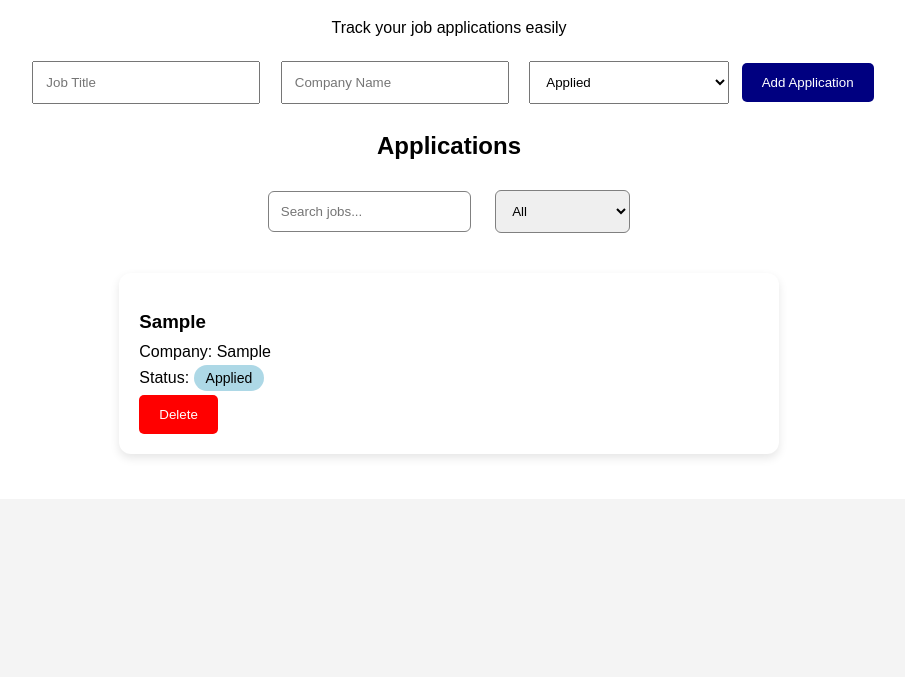
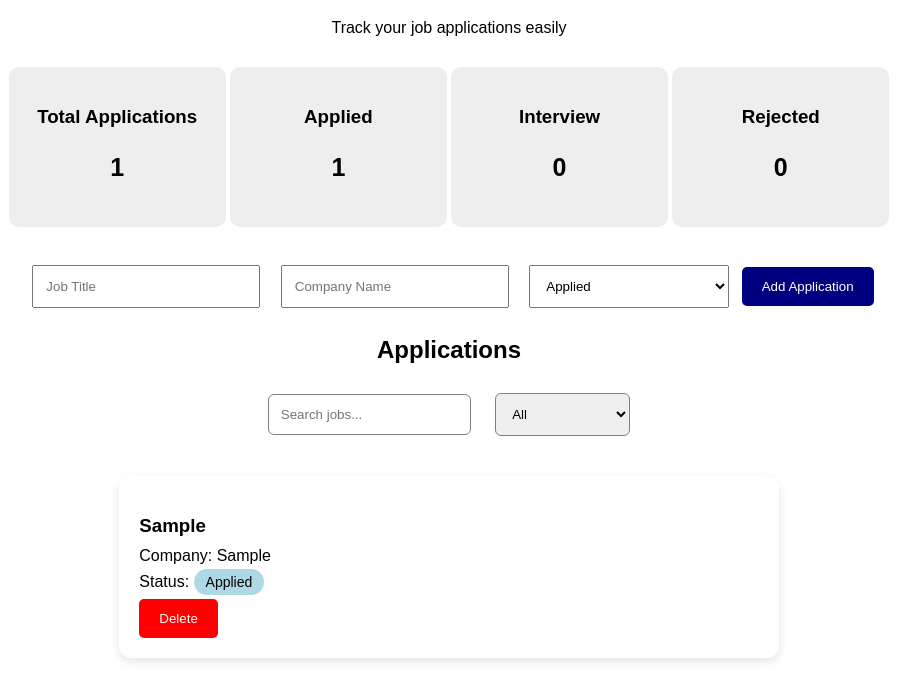
Before and after one commit to Bhoomikagupta61/Job-Tracker, a plain HTML site: page index.html in a window 1280 px wide. Both pictures are taken after typing "Sample", "Sample" into the empty fields and a click on the button "Add Application". Shown: the part 131-808 px from the top of the page, without its empty margins (191-1096 px from the left). Drawn offline with Linux system fonts and the light colour scheme.

Commit message:
Added dashboard features

```diff
--- a/index.html
+++ b/index.html
@@ -13,7 +13,32 @@
     <h1>Job Application Tracker</h1>
 
     <p>Track your job applications easily</p>
+    <div class="dashboard">
 
+    <div class="stat-card">
+        <h3>Total Applications</h3>
+        <p id="totalCount">0</p>
+    </div>
+
+
+    <div class="stat-card">
+        <h3>Applied</h3>
+        <p id="appliedCount">0</p>
+    </div>
+
+
+    <div class="stat-card">
+        <h3>Interview</h3>
+        <p id="interviewCount">0</p>
+    </div>
+
+
+    <div class="stat-card">
+        <h3>Rejected</h3>
+        <p id="rejectedCount">0</p>
+    </div>
+
+</div>
 
     <div class="form-container">
 
--- a/script.js
+++ b/script.js
@@ -1,3 +1,8 @@
+const totalCount = document.getElementById("totalCount");
+const appliedCount = document.getElementById("appliedCount");
+const interviewCount = document.getElementById("interviewCount");
+const rejectedCount = document.getElementById("rejectedCount");
+
 const addBtn = document.getElementById("addBtn");
 const applications = document.getElementById("applications");
 const searchInput = document.getElementById("searchInput");
@@ -7,36 +12,48 @@ const filterStatus = document.getElementById("filterStatus");
 let jobs = JSON.parse(localStorage.getItem("jobs")) || [];
 
 
-// Initial display
+// Load existing jobs
 displayJobs(jobs);
 
 
-// Add application
+
+// Add Job
 addBtn.addEventListener("click", function () {
+
 
     const title = document.getElementById("jobTitle").value;
     const company = document.getElementById("companyName").value;
     const status = document.getElementById("jobStatus").value;
 
 
-    if (title === "" || company === "") {
+
+    if(title === "" || company === ""){
+
         alert("Please fill all fields");
         return;
+
     }
 
 
+
     const job = {
-        title,
-        company,
-        status
+
+        title: title,
+        company: company,
+        status: status
+
     };
+
 
 
     jobs.push(job);
 
+
     saveJobs();
 
+
     displayJobs(jobs);
+
 
 
     document.getElementById("jobTitle").value = "";
@@ -46,22 +63,45 @@ addBtn.addEventListener("click", function () {
 
 
 
-// Display jobs
-function displayJobs(jobList) {
+
+
+// Display Jobs
+function displayJobs(jobList){
 
 
     applications.innerHTML = "";
 
 
-    jobList.forEach(function(job) {
+    updateDashboard();
+
+
+
+    if(jobList.length === 0){
+
+        applications.innerHTML = `
+        <p>No applications found</p>
+        `;
+
+        return;
+
+    }
+
+
+
+
+    jobList.forEach(function(job){
+
 
 
         const index = jobs.indexOf(job);
 
 
+
         const card = document.createElement("div");
 
+
         card.className = "job-card";
+
 
 
         card.innerHTML = `
@@ -70,12 +110,14 @@ function displayJobs(jobList) {
 
         <p>Company: ${job.company}</p>
 
+
         <p>
         Status:
         <span class="status ${job.status.toLowerCase().replace(" ","-")}">
         ${job.status}
         </span>
         </p>
+
 
         <button class="delete-btn">
         Delete
@@ -85,25 +127,38 @@ function displayJobs(jobList) {
 
 
 
+
         card.querySelector(".delete-btn")
         .addEventListener("click", function(){
 
+
             jobs.splice(index,1);
+
 
             saveJobs();
 
+
             displayJobs(jobs);
 
+
         });
+
 
 
 
         applications.appendChild(card);
 
 
+
     });
 
+
+
 }
+
+
+
+
 
 
 
@@ -114,7 +169,9 @@ searchInput.addEventListener("input", function(){
     const text = searchInput.value.toLowerCase();
 
 
-    const filtered = jobs.filter(function(job){
+
+    const filteredJobs = jobs.filter(function(job){
+
 
 
         return (
@@ -129,10 +186,16 @@ searchInput.addEventListener("input", function(){
     });
 
 
-    displayJobs(filtered);
+
+    displayJobs(filteredJobs);
+
 
 
 });
+
+
+
+
 
 
 
@@ -141,28 +204,31 @@ searchInput.addEventListener("input", function(){
 filterStatus.addEventListener("change", function(){
 
 
-    const selected = filterStatus.value;
+
+    const selectedStatus = filterStatus.value;
 
 
-    if(selected === "All"){
+
+    if(selectedStatus === "All"){
+
 
         displayJobs(jobs);
+
 
         return;
 
     }
 
 
-    const filtered = jobs.filter(function(job){
 
 
-        return job.status === selected;
+
+    const filteredJobs = jobs.filter(function(job){
 
 
-    });
 
+        return job.status === selectedStatus;
 
-    displayJobs(filtered);
 
 
     });
@@ -170,12 +236,78 @@ filterStatus.addEventListener("change", function(){
 
 
 
-// Save to LocalStorage
+    displayJobs(filteredJobs);
+
+
+
+});
+
+
+
+
+
+
+
+// Dashboard Counters
+function updateDashboard(){
+
+
+
+    totalCount.innerText = jobs.length;
+
+
+
+    appliedCount.innerText = jobs.filter(function(job){
+
+
+        return job.status === "Applied";
+
+
+    }).length;
+
+
+
+
+    interviewCount.innerText = jobs.filter(function(job){
+
+
+        return job.status === "Interview";
+
+
+    }).length;
+
+
+
+
+    rejectedCount.innerText = jobs.filter(function(job){
+
+
+        return job.status === "Rejected";
+
+
+    }).length;
+
+
+
+}
+
+
+
+
+
+
+
+// Save Jobs
 function saveJobs(){
 
+
     localStorage.setItem(
+
         "jobs",
+
         JSON.stringify(jobs)
+
     );
 
+
 }
--- a/style.css
+++ b/style.css
@@ -139,3 +139,28 @@ button:hover {
     background-color: lightgreen;
 
 }
+.dashboard {
+
+    display: flex;
+    justify-content: space-around;
+    margin: 30px 0;
+
+}
+
+
+.stat-card {
+
+    background: #eeeeee;
+    padding: 20px;
+    border-radius: 10px;
+    width: 20%;
+
+}
+
+
+.stat-card p {
+
+    font-size: 25px;
+    font-weight: bold;
+
+}
```
Lines whose indentation alone changed are shown as unchanged.
